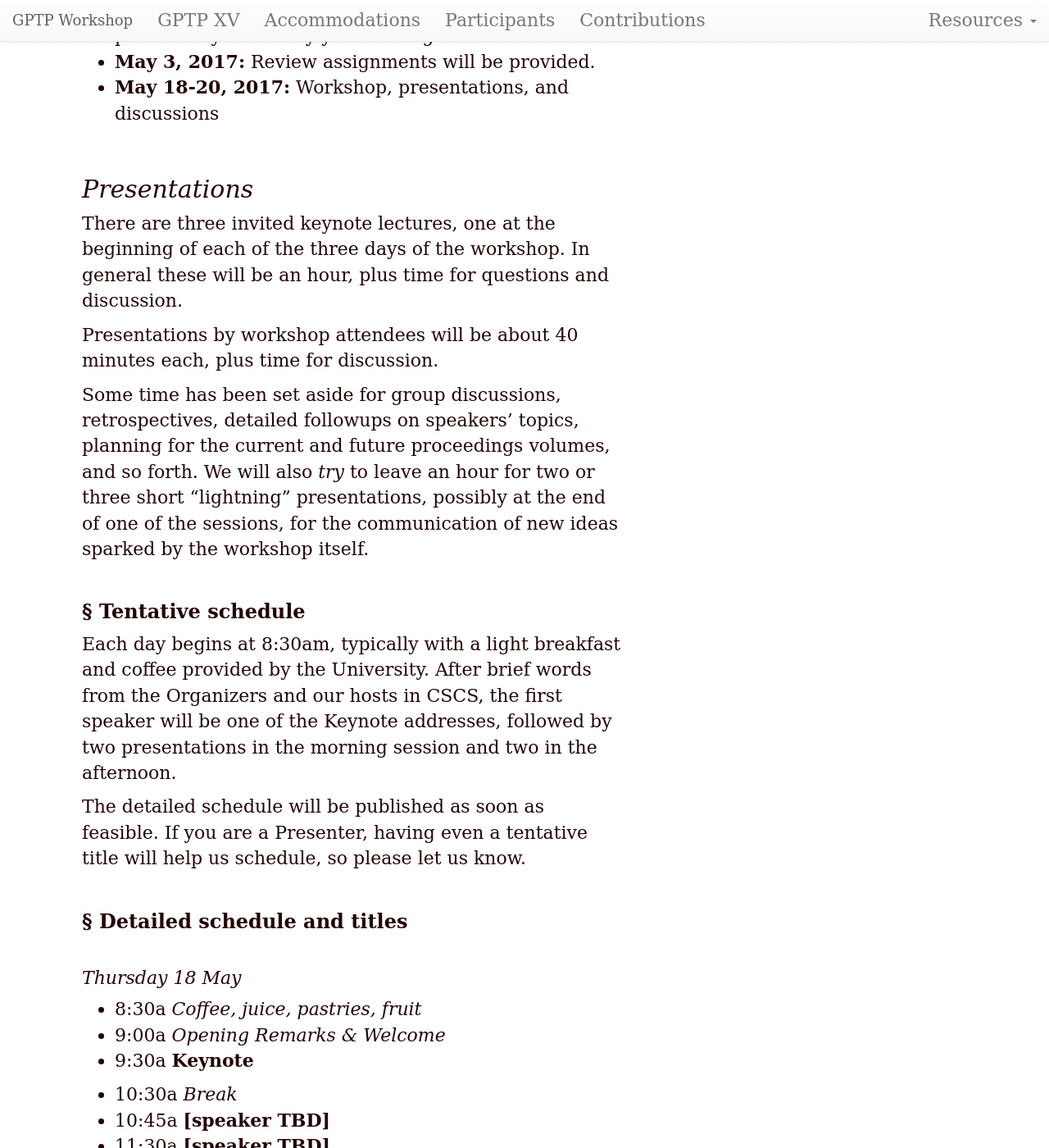
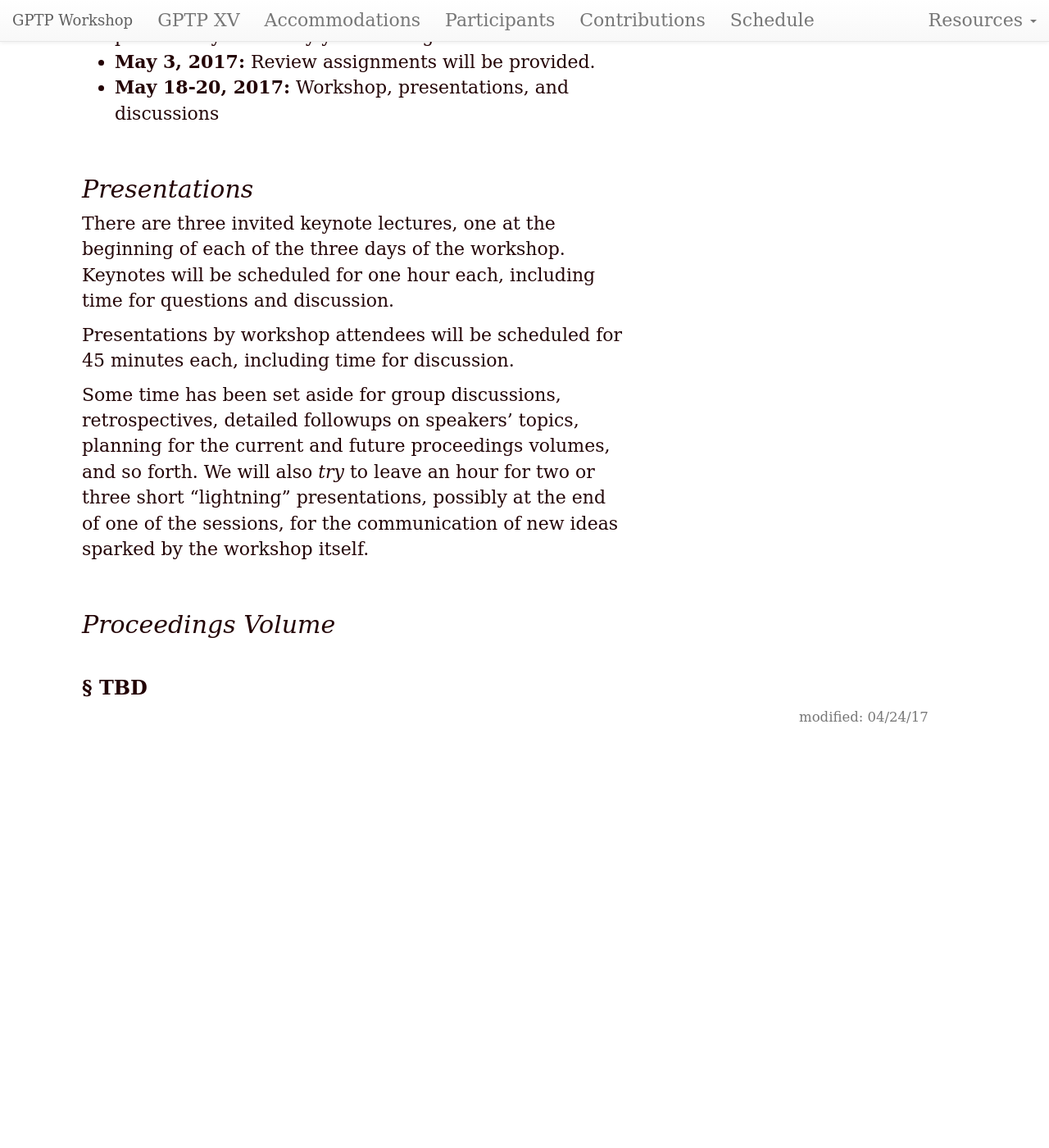
Before and after one commit to GPTP-workshop/gptp-workshop.github.io, a Jekyll site: the page built from contributions.md, in a window 1280 px wide and 1400 px high, scrolled down 381 px. Shown: the whole window at 82% size. Built offline with Jekyll 4.4.1, drawn with Linux system fonts in a browser that asks for light colours; our own code applies the rules of GitHub Pages for plain Markdown files; after the commit the page ends 1309 px from its top, so only the background shows below that; some of the changed text lies outside the part shown.

Commit message:
Break schedule off into a separate page

```diff
--- a/_includes/header.liquid
+++ b/_includes/header.liquid
@@ -18,6 +18,7 @@
         <li><a href="accommodations.html">Accommodations</a></li>
         <li><a href="attendees.html">Participants</a></li>
         <li><a href="contributions.html">Contributions</a></li>
+	<li><a href="schedule.html">Schedule</a></li>
       </ul>
       <ul class="nav navbar-nav navbar-right">
         <li class="dropdown">
--- a/contributions.md
+++ b/contributions.md
@@ -1,6 +1,6 @@
 ---
 layout: default
-updated: "March 9, 2017"
+updated: "April 24, 2017"
 roman: "XV"
 dates: "May 18–20, 2017"
 ---
@@ -11,70 +11,13 @@ dates: "May 18–20, 2017"
 - **May 3, 2017:** Review assignments will be provided.
 - **May 18-20, 2017:** Workshop, presentations, and discussions
 
-
 ## Presentations
 
-There are three invited keynote lectures, one at the beginning of each of the three days of the workshop. In general these will be an hour, plus time for questions and discussion.
+There are three invited keynote lectures, one at the beginning of each of the three days of the workshop. Keynotes will be scheduled for one hour each, including time for questions and discussion.
 
-Presentations by workshop attendees will be about 40 minutes each, plus time for discussion.
+Presentations by workshop attendees will be scheduled for 45 minutes each, including time for discussion.
 
 Some time has been set aside for group discussions, retrospectives, detailed followups on speakers' topics, planning for the current and future proceedings volumes, and so forth. We will also _try_ to leave an hour for two or three short "lightning" presentations, possibly at the end of one of the sessions, for the communication of new ideas sparked by the workshop itself.
-
-### Tentative schedule
-
-Each day begins at 8:30am, typically with a light breakfast and coffee provided by the University. After brief words from the Organizers and our hosts in CSCS, the first speaker will be one of the Keynote addresses, followed by two presentations in the morning session and two in the afternoon.
-
-The detailed schedule will be published as soon as feasible. If you are a Presenter, having even a tentative title will help us schedule, so please let us know.
-
-### Detailed schedule and titles
-
-#### Thursday 18 May
-
-- 8:30a _Coffee, juice, pastries, fruit_
-- 9:00a _Opening Remarks & Welcome_
-- 9:30a **Keynote**
-
-- 10:30a _Break_
-- 10:45a **[speaker TBD]**
-- 11:30a **[speaker TBD]**
-- 12:15p _Discussion_
-- 12:30p _Lunch In Room_
-- 1:30p **[speaker TBD]**
-- 2:15p **[speaker TBD]**
-- 3:00p _Discussion and Break_
-- 3:30p **[speaker TBD]**
-- 4:30p **[speaker TBD]**
-- 5:15p _Discussion_
-- 5:30p _End of Session_
-
-#### Friday 19 May
-- 8:30a _Coffee, juice, pastries, fruit_
-- 9:00a _Opening Remarks & Welcome_
-- 9:30a **Keynote**
-- 10:30a _Break_
-- 10:45a **[speaker TBD]**
-- 11:30a **[speaker TBD]**
-- 12:15p _Discussion_
-- 12:30p _Lunch in Room_
-- 1:30p **[speaker TBD]**
-- 2:15p **[speaker TBD]**
-- 3:00p _Discussion and Break_
-- 3:30p **[speaker TBD]**
-- 4:30p **[speaker TBD]**
-- 5:15p _Discussion and Group Photo_
-- 5:30p _End Of Session_
-
-
-#### Saturday 20 May
-- 8:30a _Coffee, juice, pastries, fruit_
-- 9:00a _Opening Remarks & Welcome_
-- 9:30a **Keynote**
-- 10:30a _Break_
-- 10:45a **[speaker TBD]**
-- 11:30a **[speaker TBD]**
-- 12:15p _Discussion, Wrap-up_
-- 12:30p _Lunch In Room_
-- 1:30p _End_
 
 ## Proceedings Volume
 
```
Also changed, not shown: accommodations.md (+3 -2 lines), schedule.md (added, +54 -0 lines).
